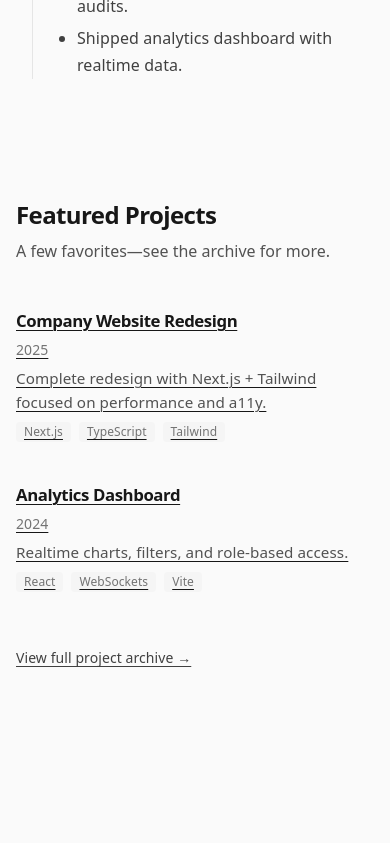
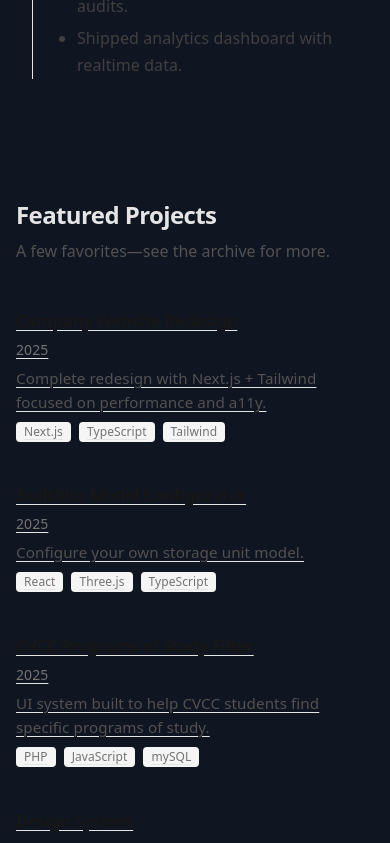
Before and after one commit to itsrichardhaar/Dev-Portfolio-II, a Next.js app: page / in a window 390 px wide. Shown: the part 1784-2627 px from the top of the page. Before the commit the page ends 2535 px from the top, so only its background shows below. Built offline with nearby package versions, Linux system fonts and the light colour scheme.

Commit message:
Update styling and font

```diff
--- a/app/layout.tsx
+++ b/app/layout.tsx
@@ -1,16 +1,24 @@
-import "./globals.css"
-import { ReactNode } from "react"
+import "./globals.css";
+import type { ReactNode } from "react";
+import { Inter } from "next/font/google";
+
+// Configure the font
+const inter = Inter({
+  subsets: ["latin"],
+  variable: "--font-inter",
+});
 
 export const metadata = {
-title: "Richard H - Portfolio",
-description: "Loosely designed in Figma and coded in Visual Studio Code by yours truly. Built with Next.js and Tailwind CSS, deployed with Vercel. All text is set in the Inter typeface.",
-}
+  title: "Richard H — Portfolio",
+  description: "Loosely designed in Figma and coded in Visual Studio Code by yours truly. Built with Next.js and Tailwind CSS, deployed with Vercel. All text is set in the Inter typeface.",
+};
 
 export default function RootLayout({ children }: { children: ReactNode }) {
-return (
-<html lang="en" className="scroll-smooth">
-<body className="bg-neutral-50 text-neutral-900 antialiased dark:bg-neutral-950 dark:text-neutral-200 lg:overflow-hidden">
-{children}
-</body>
-</html>
-)}
+  return (
+    <html lang="en" className={`${inter.variable} scroll-smooth`}>
+      <body className="font-sans bg-[#101522] text-neutral-200 antialiased">
+        {children}
+      </body>
+    </html>
+  );
+}
--- a/app/page.tsx
+++ b/app/page.tsx
@@ -57,7 +57,7 @@ export default function HomePage() {
         <LeftSticky sections={sections} active={active} onNavClick={onNavClick} />
       </aside>
 
-      <main ref={scrollRef} className="scrollport relative lg:col-span-7 lg:h-screen lg:min-h-0 lg:overflow-y-auto lg:py-16 lg:pr-6">
+      <main ref={scrollRef} className="scrollport relative lg:col-span-7 lg:h-screen lg:min-h-0 lg:overflow-y-auto lg:py-16 lg:pr-6 [scrollbar-gutter:stable]">
         <div className="py-10 lg:py-0">
           {/* About */}
           <Section id="about" title="About">
--- a/data/projects.ts
+++ b/data/projects.ts
@@ -38,14 +38,25 @@ export const projects: Project[] = [
   images: [{ src: "/images/redesign-hero.jpg", alt: "Homepage hero" }]
   },
   {
-    slug: "analytics-dashboard",
-    title: "Analytics Dashboard",
-    year: 2024,
-    summary: "Realtime charts, filters, and role-based access.",
+    slug: "three-d-model-configurator",
+    title: "BuiltRite Model Configurator",
+    year: 2025,
+    summary: "Configure your own storage unit model.",
+    madeAt: "Springer Studios",
+    builtWith: ["React", "Three.js", "TypeScript"],
+    link: "https://built-rite-model-configurator-59t1.vercel.app",
+    featured: true,
+  },
+  {
+    slug: "cvcc-program-filter",
+    title: "CVCC Programs of Study Filter",
+    year: 2025,
+    summary:
+      "UI system built to help CVCC students find specific programs of study.",
     madeAt: "Startup XYZ",
-    builtWith: ["React", "WebSockets", "Vite"],
-    link: "https://example.com",
-    featured: true,
+    builtWith: ["PHP", "JavaScript", "mySQL"],
+    link: "https://cvcc.edu/programs-of-study/",
+    featured: true, // will only show on Archive
   },
   {
     slug: "design-system",
@@ -56,6 +67,6 @@ export const projects: Project[] = [
     madeAt: "Startup XYZ",
     builtWith: ["Storybook", "TypeScript"],
     link: "https://example.com",
-    featured: false, // will only show on Archive
+    featured: true, // will only show on Archive
   },
 ];
```
